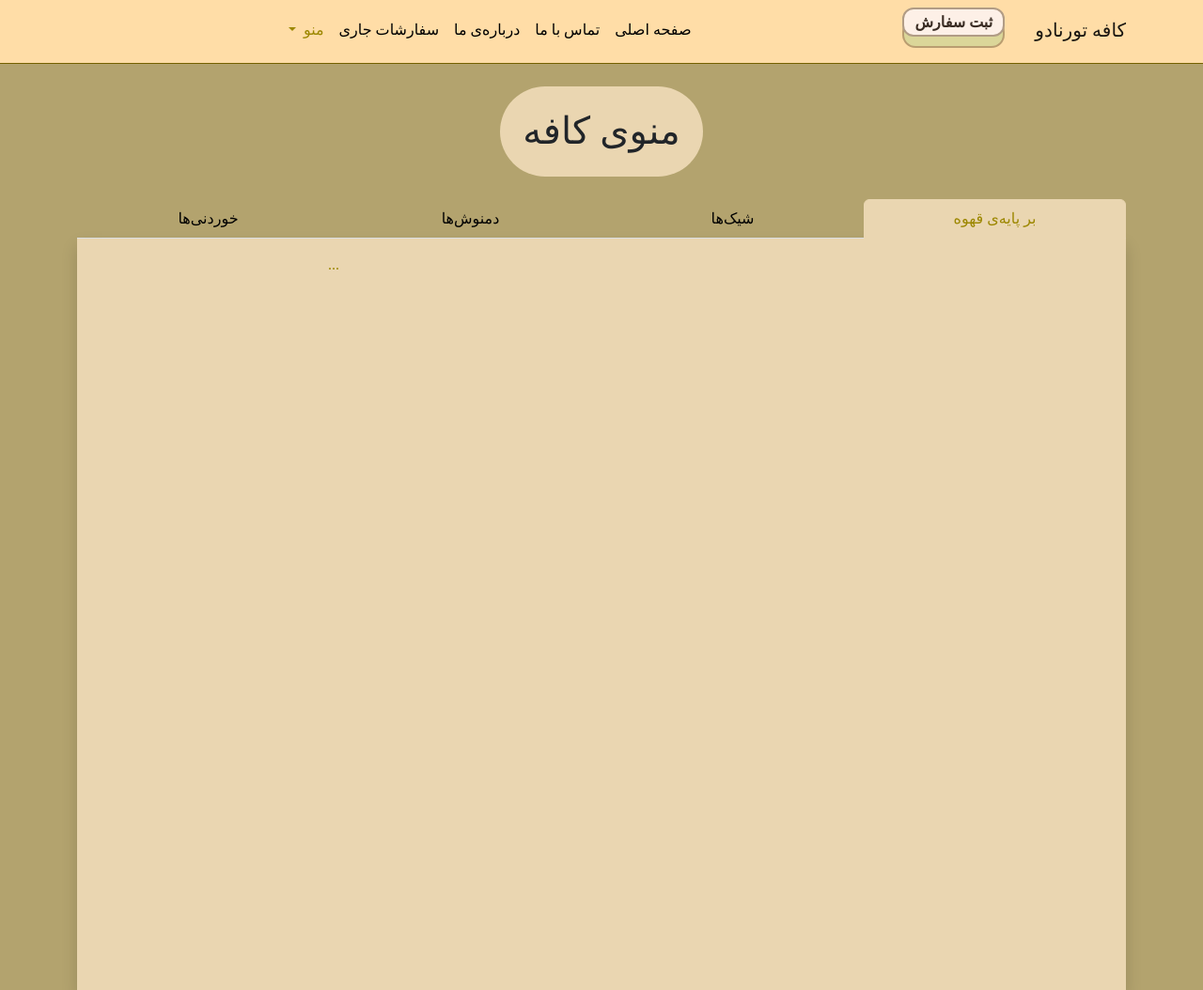
After one commit to FlappySobhan/Tornado, a Flask app: template templates/menu.html in a window 1280 px wide. The commit adds this page. Shown: the whole page at 94% size. Run offline with Flask 2, Linux system fonts and the light colour scheme; the template is opened without the code that fills it, so the values that code supplies are empty; some web fonts are replaced.

Commit message:
Added: menu.html Refactored: home.css

```diff
--- a/static/css/home.css
+++ b/static/css/home.css
@@ -7,7 +7,7 @@
 li>a{color: black !important;}
 .nav-bg{background-color: rgb(255, 221, 167);}
 #top-nav{font-family:IRKharazmi;border-color: rgb(117, 97, 0)!important;}
-.bg-mycolor{background-color: rgb(151, 134, 79);}
+.bg-mycolor{background-color: rgb(179, 163, 110);}
 .bg-mycolor-light{background-color: rgb(234, 214, 177);}
 
 button.learn-more {
--- /dev/null
+++ b/templates/menu.html
@@ -0,0 +1,131 @@
+<!DOCTYPE html>
+<html lang="fa" dir="rtl">
+
+<head>
+  <meta charset="UTF-8">
+  <meta http-equiv="X-UA-Compatible" content="IE=edge">
+  <meta name="viewport" content="width=device-width, initial-scale=1.0">
+  <!-- <link href="https://cdn.jsdelivr.net/npm/bootstrap@5.2.0/dist/css/bootstrap.min.css" rel="stylesheet"
+    integrity="sha384-gH2yIJqKdNHPEq0n4Mqa/HGKIhSkIHeL5AyhkYV8i59U5AR6csBvApHHNl/vI1Bx" crossorigin="anonymous"> -->
+  <link rel="stylesheet" href="https://cdn.jsdelivr.net/npm/bootstrap@5.2.1/dist/css/bootstrap.rtl.min.css"
+    integrity="sha384-OXTEbYDqaX2ZY/BOaZV/yFGChYHtrXH2nyXJ372n2Y8abBhrqacCEe+3qhSHtLjy" crossorigin="anonymous">
+  <link rel="stylesheet" href="../static/css/home.css">
+  <style>
+
+    .nav-tabs{
+      --bs-nav-link-color: black;
+      --bs-nav-link-hover-color:  rgb(156, 135, 0);
+      --bs-nav-tabs-link-active-bg: rgb(234, 214, 177);
+      --bs-nav-tabs-link-active-border-color:rgb(234, 214, 177);
+      --bs-nav-tabs-link-hover-border-color:transparent;
+      --bs-nav-link-hover-color:rgb(234, 214, 177);
+
+    }
+  </style>
+  <title>کافه تورنادو</title>
+</head>
+
+<body class="bg-mycolor">
+
+  <nav id="top-nav" class="navbar navbar-expand-md sticky-top border-bottom nav-bg">
+    <div class="container-fluid  container-md  pb-1">
+      <span class="navbar-brand">کافه تورنادو</span>
+
+      <a class="navbar-toggler border-0" type="button" data-bs-toggle="collapse"
+        data-bs-target="#navbarSupportedContent" aria-controls="navbarSupportedContent" aria-expanded="false"
+        aria-label="Toggle navigation">
+        <span class="navbar-toggler-icon"></span>
+      </a>
+      <button class="learn-more mb-3 ms-3">ثبت سفارش</button>
+
+      <div class="collapse navbar-collapse d-md-flex justify-content-center" id="navbarSupportedContent">
+        <ul class="navbar-nav mb-2 mb-md-0 nav-bg">
+          <li class="nav-item">
+            <a class="nav-link" aria-current="page" href="#">صفحه اصلی</a>
+          </li>
+          <li class="nav-item">
+            <a class="nav-link" href="#">تماس با ما</a>
+          </li>
+          <li class="nav-item">
+            <a class="nav-link" href="#">درباره‌ی ما</a>
+          </li>
+          <li class="nav-item">
+            <a class="nav-link" href="#">سفارشات جاری</a>
+          </li>
+          <li class="nav-item dropdown">
+            <a class="nav-link dropdown-toggle active" href="#" role="button" data-bs-toggle="dropdown"
+              aria-expanded="false">
+              منو
+            </a>
+            <ul class="dropdown-menu nav-bg">
+              <li><a class="dropdown-item" href="#nav-cafe-base">نوشیدنی‌های بر پایه‌ی قهوه</a></li>
+              <li><a class="dropdown-item" href="#nav-shake">شیک‌ها</a></li>
+              <li><a class="dropdown-item" href="#nav-hot">دمنوش‌ها</a></li>
+              <li><a class="dropdown-item" href="#nav-food">‌خوردنی‌ها</a></li>
+              <li>
+                <hr class="dropdown-divider">
+              </li>
+              <li><a class="dropdown-item" href="menu">مشاهده‌ی همه‌ی منو ها</a></li>
+            </ul>
+          </li>
+
+        </ul>
+      </div>
+    </div>
+  </nav>
+
+  <div class="container-md text-center" style="font-family: IRKharazmi;">
+    <h1 class="m-4 p-4 d-inline-block bg-mycolor-light rounded-pill">منوی کافه</h1>
+
+    <div class="nav nav-tabs nav-fill  nav-justified" id="nav-tab" role="tablist">
+      <button class="nav-link active" id="nav-cafe-base-tab" data-bs-toggle="tab" data-bs-target="#nav-cafe-base" type="button"
+        role="tab" aria-controls="nav-cafe-base" aria-selected="true">بر پایه‌ی قهوه</button>
+      <button class="nav-link" id="nav-shake-tab" data-bs-toggle="tab" data-bs-target="#nav-shake" type="button"
+        role="tab" aria-controls="nav-shake" aria-selected="false">شیک‌ها</button>
+      <button class="nav-link" id="nav-hot-tab" data-bs-toggle="tab" data-bs-target="#nav-hot" type="button"
+        role="tab" aria-controls="nav-hot" aria-selected="false">دمنوش‌ها</button>
+        <button class="nav-link" id="nav-food-tab" data-bs-toggle="tab" data-bs-target="#nav-food" type="button"
+        role="tab" aria-controls="nav-food" aria-selected="false">خوردنی‌ها</button>
+    </div>
+    <div class="bg-mycolor-light shadow vh-100">
+      <div class="tab-content" id="nav-tabContent">
+        <div class="tab-pane fade show active" id="nav-cafe-base" role="tabpanel" aria-labelledby="nav-cafe-base-tab" tabindex="0">
+          <div class="row pt-3">
+          <div class="col-sm-6">
+          </div>
+          <div class="col-sm-6">...</div>
+        </div>
+      </div>
+        <div class="tab-pane fade" id="nav-shake" role="tabpanel" aria-labelledby="nav-shake-tab" tabindex="0">
+          <div class="row pt-3">
+          <div class="col-sm-6">...</div>
+          <div class="col-sm-6">...</div>
+        </div>
+      </div>
+        <div class="tab-pane fade" id="nav-hot" role="tabpanel" aria-labelledby="nav-hot-tab" tabindex="0">
+          <div class="row pt-3">
+          <div class="col-sm-6">...</div>
+          <div class="col-sm-6">...</div>
+        </div>
+      </div>
+        <div class="tab-pane fade" id="nav-food" role="tabpanel" aria-labelledby="nav-hot-tab" tabindex="0">
+          <div class="row pt-3">
+          <div class="col-sm-6">...</div>
+          <div class="col-sm-6">...</div>
+        </div>
+      </div>
+      </div>
+    </div>
+
+  </div>
+
+
+  <script src="https://cdn.jsdelivr.net/npm/@popperjs/core@2.11.6/dist/umd/popper.min.js"
+    integrity="sha384-oBqDVmMz9ATKxIep9tiCxS/Z9fNfEXiDAYTujMAeBAsjFuCZSmKbSSUnQlmh/jp3"
+    crossorigin="anonymous"></script>
+  <script src="https://cdn.jsdelivr.net/npm/bootstrap@5.2.1/dist/js/bootstrap.min.js"
+    integrity="sha384-7VPbUDkoPSGFnVtYi0QogXtr74QeVeeIs99Qfg5YCF+TidwNdjvaKZX19NZ/e6oz"
+    crossorigin="anonymous"></script>
+</body>
+
+</html>
```
